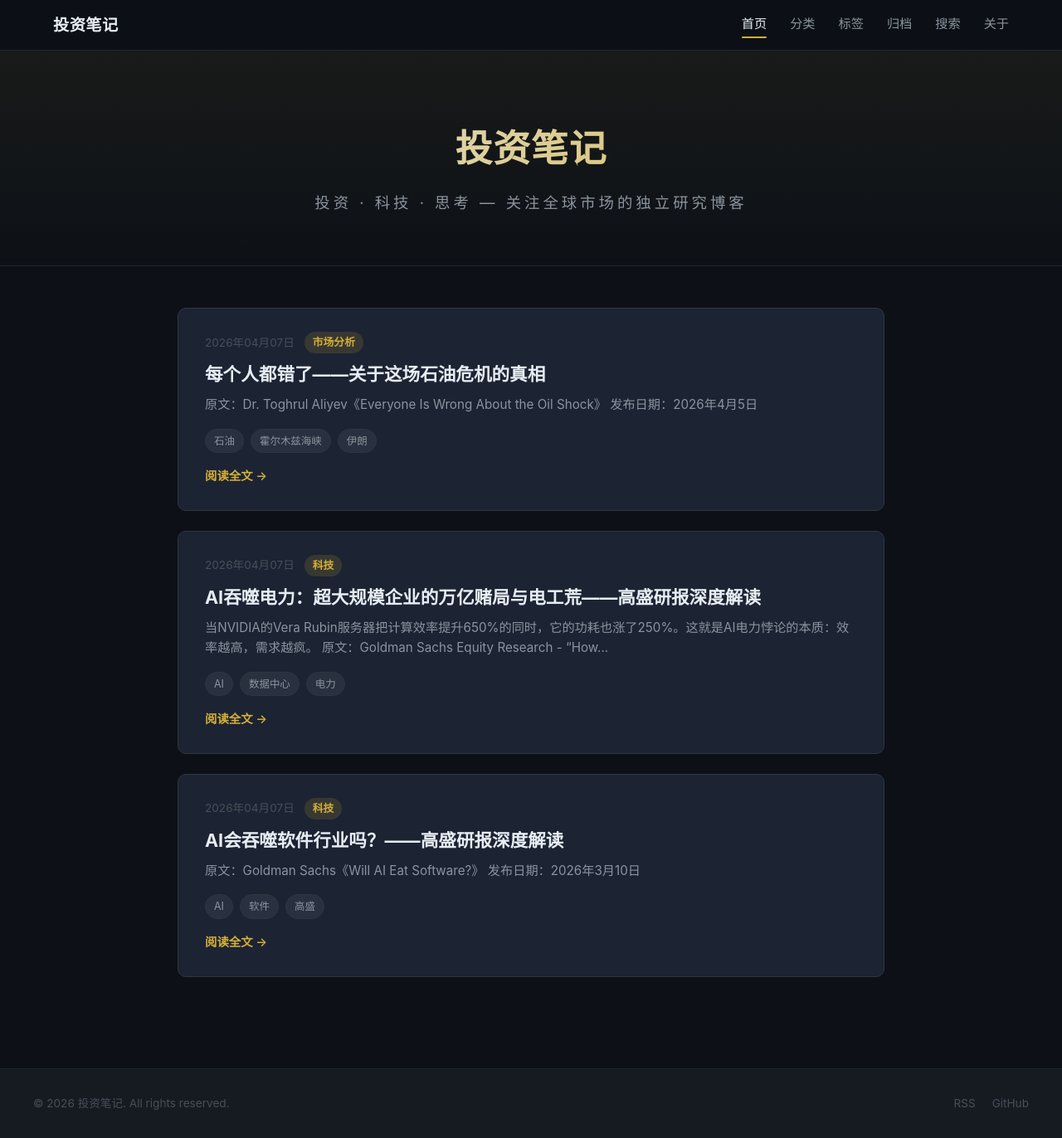
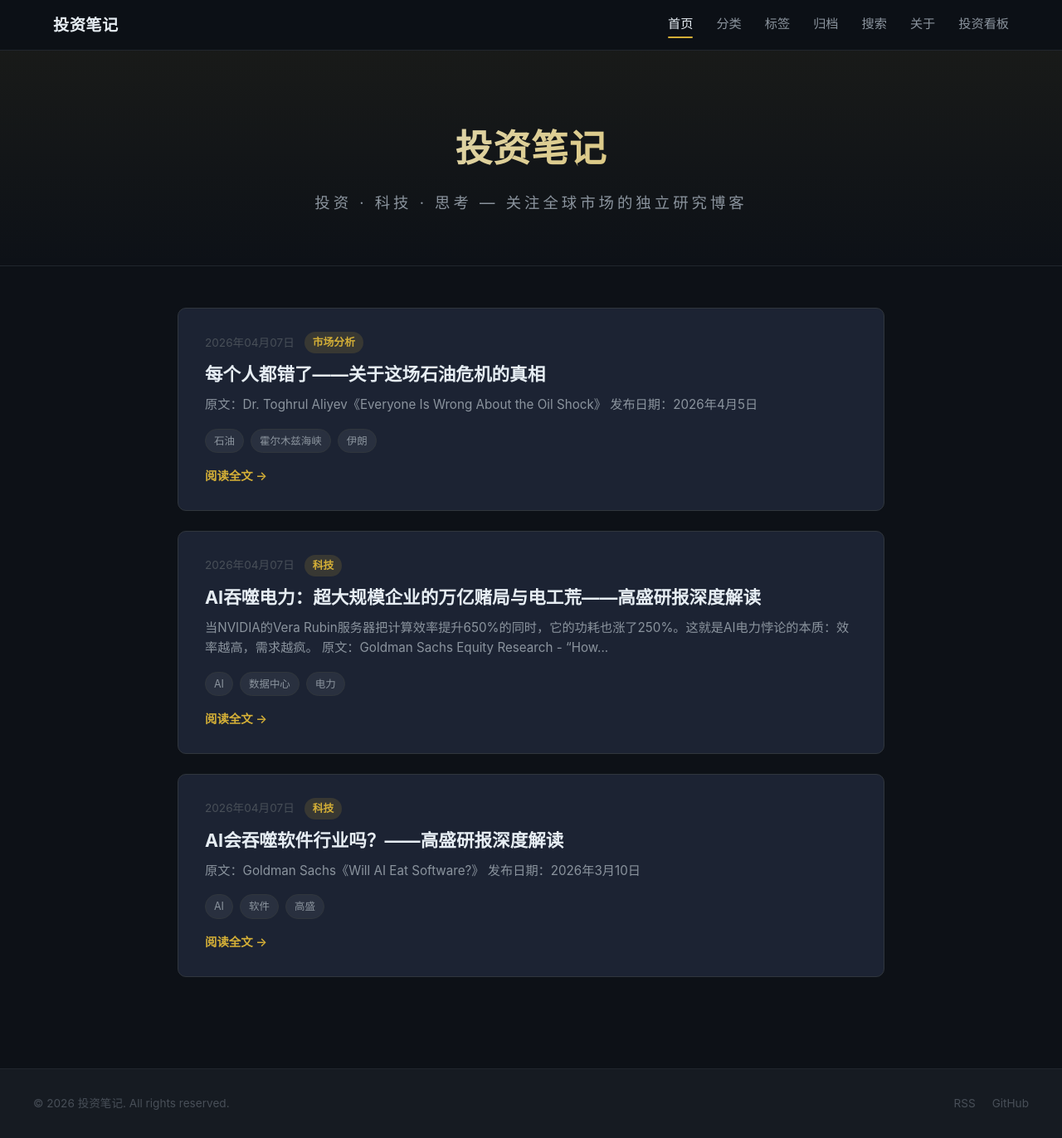
Before and after one commit to lllzh-dev/lllzh-dev.github.io, a Jekyll site: the page built from index.html, in a window 1280 px wide and 1372 px high. Shown: the whole window at 83% size. Built offline with Jekyll 4.4.1, drawn with Linux system fonts in a browser that asks for light colours.

Commit message:
Add Application link to navigation

```diff
--- a/_layouts/default.html
+++ b/_layouts/default.html
@@ -20,6 +20,7 @@
         <a href="{{ '/archive/' | relative_url }}" {% if page.url == '/archive/' %}class="active"{% endif %}>归档</a>
         <a href="{{ '/search/' | relative_url }}" {% if page.url == '/search/' %}class="active"{% endif %}>搜索</a>
         <a href="{{ '/about/' | relative_url }}" {% if page.url == '/about/' %}class="active"{% endif %}>关于</a>
+        <a href="http://115.190.126.230" target="_blank">投资看板</a>
       </div>
     </nav>
   </header>
```
